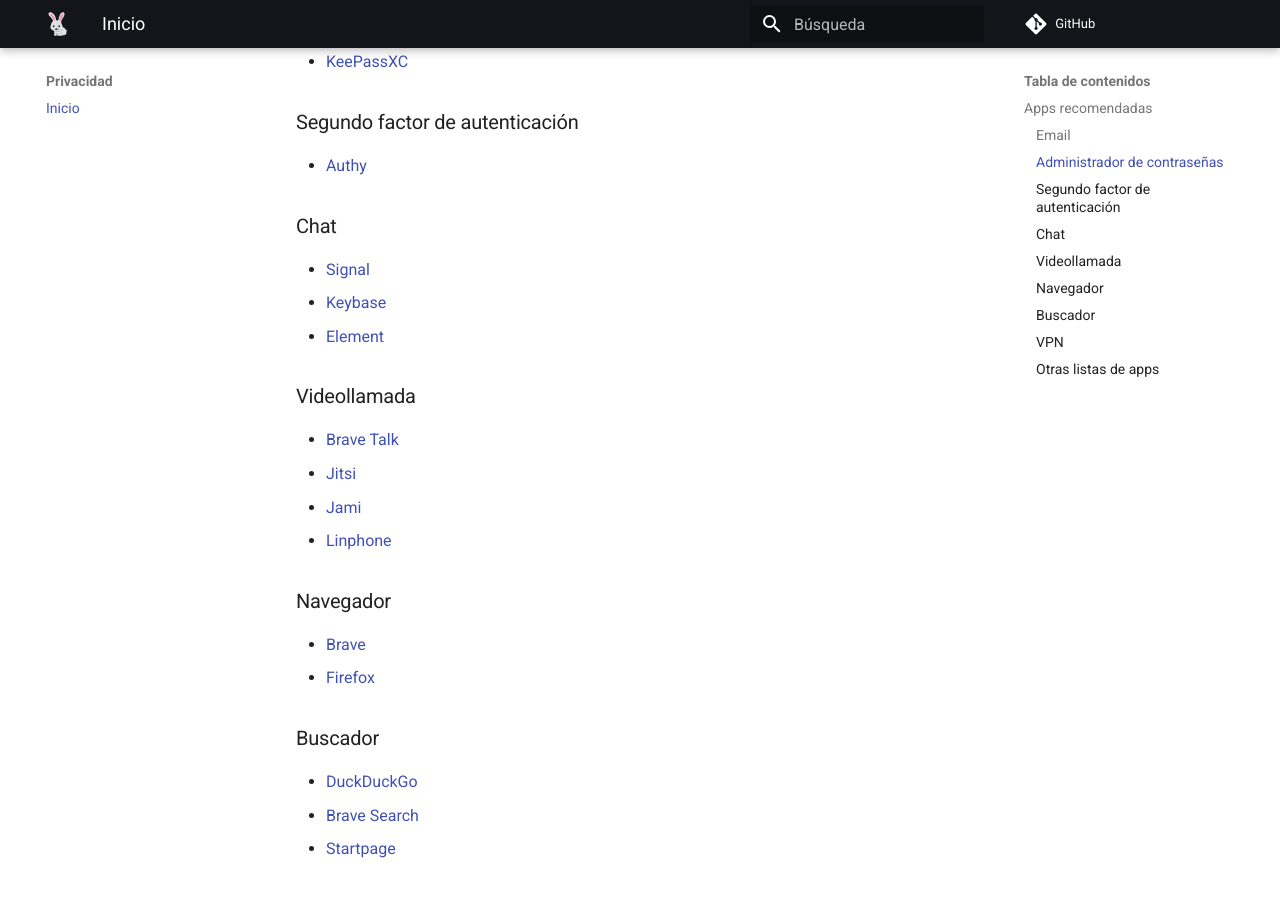
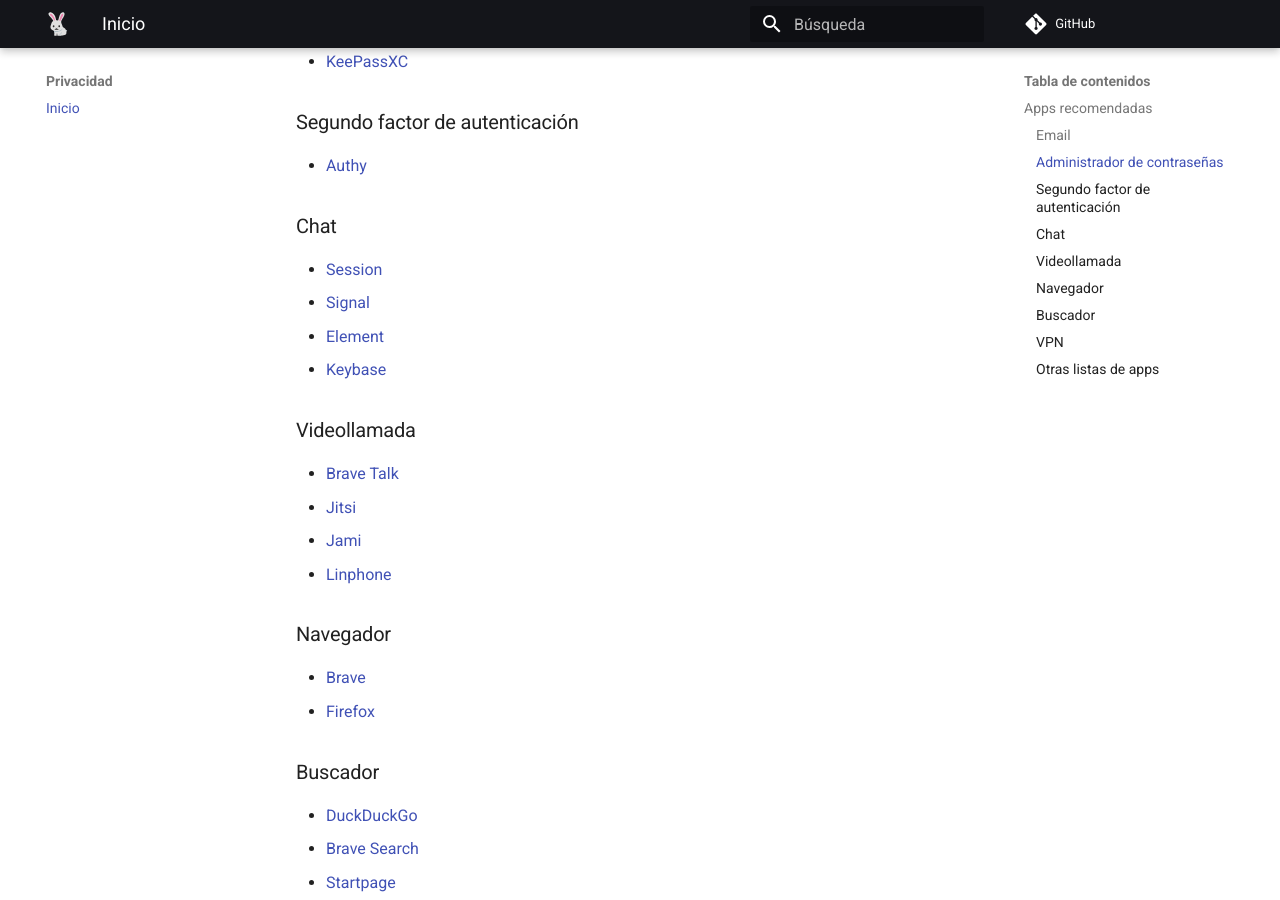
Before and after one commit to anomalouscode/wiki, an MkDocs documentation site: the page built from docs/privacidad/index.md, in a window 1280 px wide and 900 px high, scrolled down 446 px. Built offline with MkDocs 1.6.1 and Material for MkDocs 9.7.7, drawn with Linux system fonts in a browser that asks for light colours; comment, search, counter and statistics services are not loaded.

Commit message:
Update index.md

```diff
--- a/docs/privacidad/index.md
+++ b/docs/privacidad/index.md
@@ -22,9 +22,10 @@
 
 ### Chat
 
+- [Session](https://getsession.org/)
 - [Signal](https://signal.org/)
+- [Element](https://element.io/)
 - [Keybase](https://keybase.io/)
-- [Element](https://element.io/)
 
 ### Videollamada
 
```
